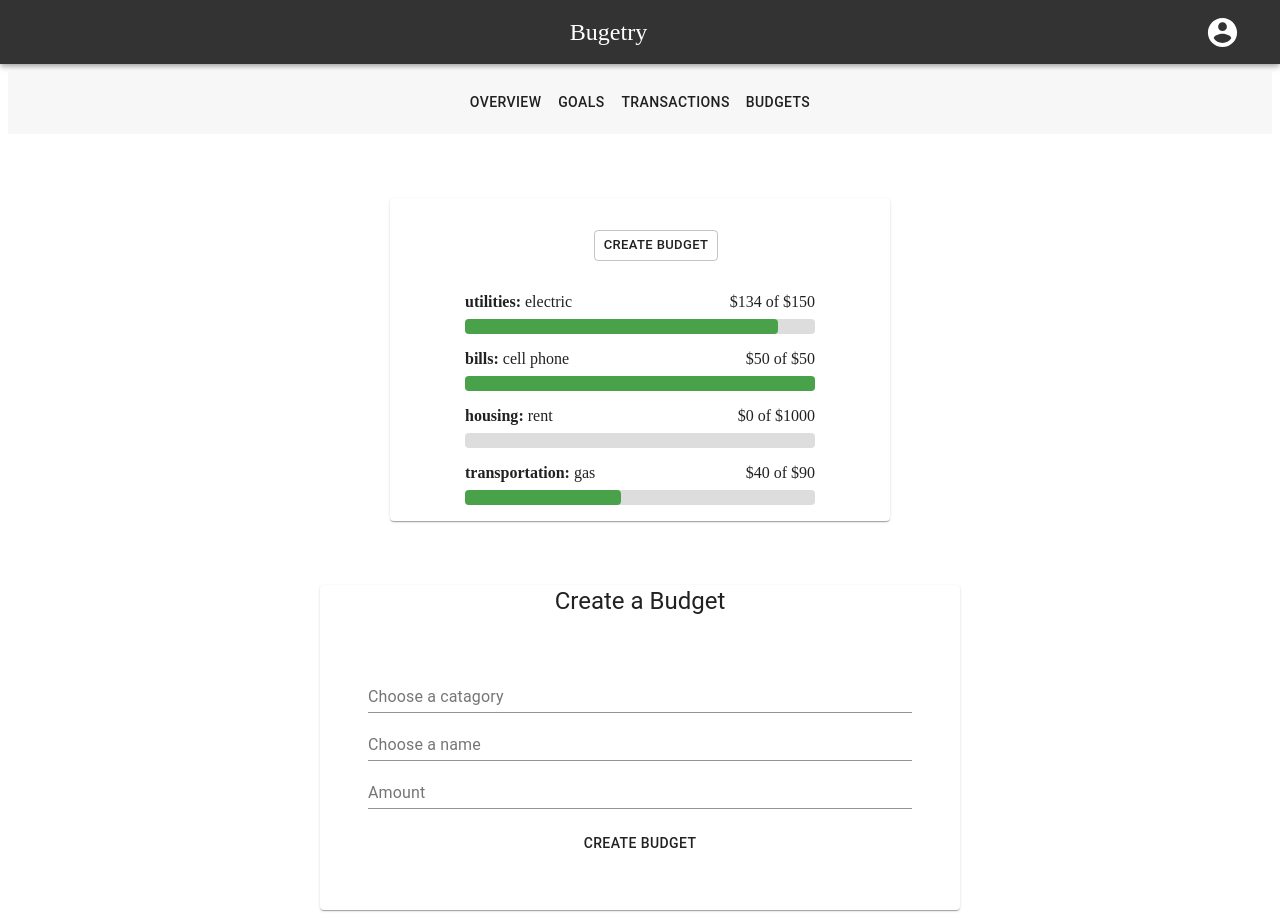
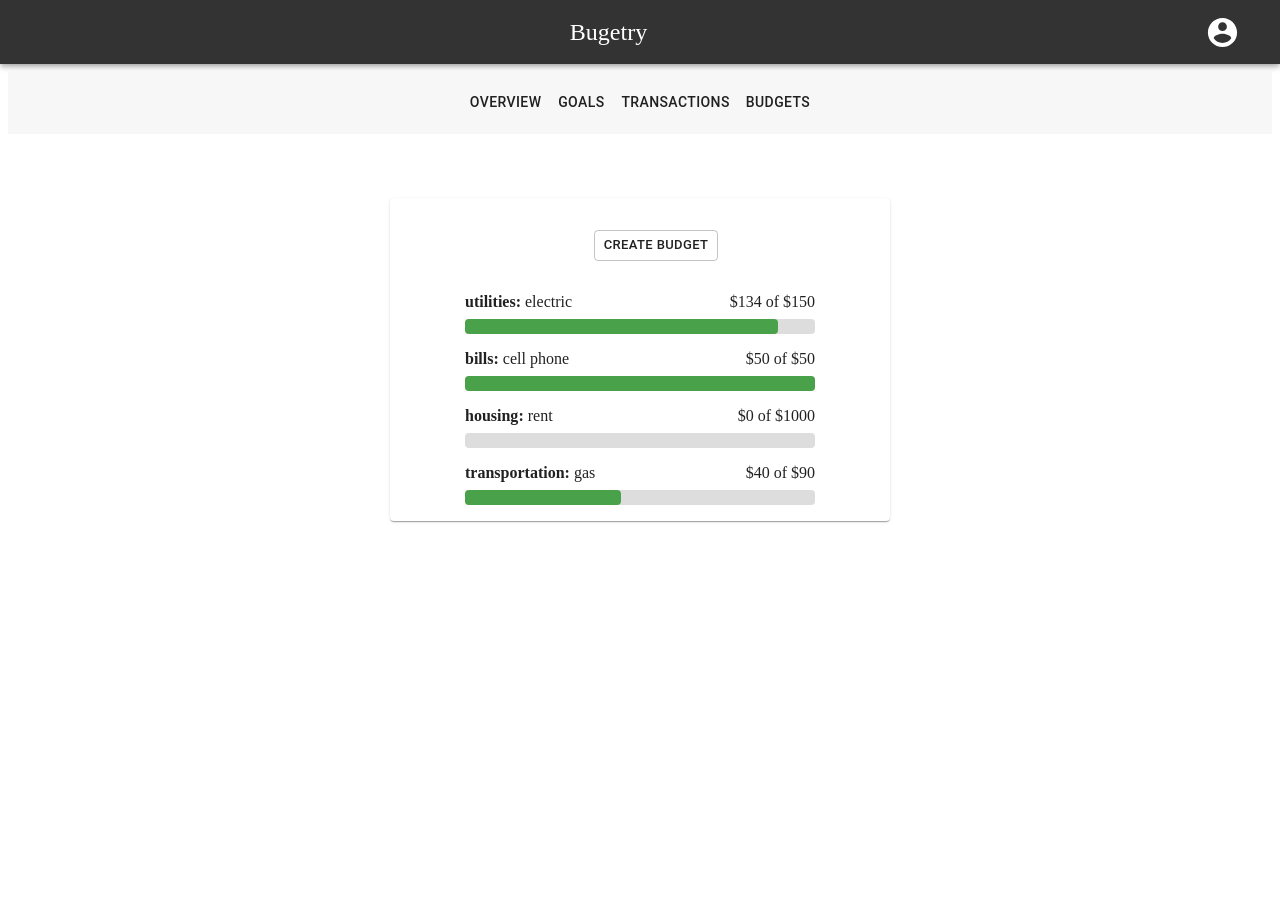
Before and after one commit to jrmeyers92/budgety, a React (Create React App) app: page / in a window 1280 px wide. After the commit the page ends 800 px from the top, so only its background shows below. Built offline with nearby package versions, Linux system fonts and the light colour scheme.

Commit message:
progress on createbudget logic

```diff
--- a/src/App.js
+++ b/src/App.js
@@ -20,7 +20,7 @@ function App() {
 						<Route path='/' exact>
 							<Budgets />
 						</Route>
-						<Route to='/createBudget'>
+						<Route path='/createBudget' exact>
 							<CreateBudget />
 						</Route>
 					</BudgetProvider>
--- a/src/CreateBudget.js
+++ b/src/CreateBudget.js
@@ -1,6 +1,7 @@
 import { Button, Paper, TextField, Typography } from "@material-ui/core";
 import { makeStyles } from "@material-ui/styles";
-import React from "react";
+import React, { useState, useContext } from "react";
+import { BudgetContext } from "./BudgetContext";
 
 const useStyles = makeStyles(() => ({
 	paper: {
@@ -23,6 +24,23 @@ const useStyles = makeStyles(() => ({
 
 const CreateBudget = () => {
 	const classes = useStyles();
+	const [catagory, setCatagory] = useState("");
+	const [name, setName] = useState("");
+	const [amount, setAmount] = useState("");
+
+	const [expenses, setExpenses] = useContext(BudgetContext);
+
+	const addBudget = () => {
+		setExpenses(...expenses, {
+			group: catagory,
+			name: name,
+			budget: amount,
+			spent: 0,
+		});
+
+		console.log(expenses);
+	};
+
 	return (
 		<div>
 			<Paper className={classes.paper}>
@@ -30,10 +48,28 @@ const CreateBudget = () => {
 					Create a Budget
 				</Typography>
 				<form className={classes.form}>
-					<TextField label='Choose a catagory' />
-					<TextField label='Choose a name' />
-					<TextField label='Amount' className={classes.textField} />
-					<Button>Create Budget</Button>
+					<TextField
+						label='Choose a catagory'
+						id='budgetCatagory'
+						onChange={(e) => {
+							setCatagory(e.target.value);
+						}}
+						value={catagory}
+					/>
+					<TextField
+						label='Choose a name'
+						id='budgetName'
+						value={name}
+						onChange={(e) => setName(e.target.value)}
+					/>
+					<TextField
+						label='Amount'
+						className={classes.textField}
+						id='budgetAmount'
+						value={amount}
+						onChange={(e) => setAmount(e.target.value)}
+					/>
+					<Button onClick={addBudget}>Create Budget</Button>
 				</form>
 			</Paper>
 		</div>
```
